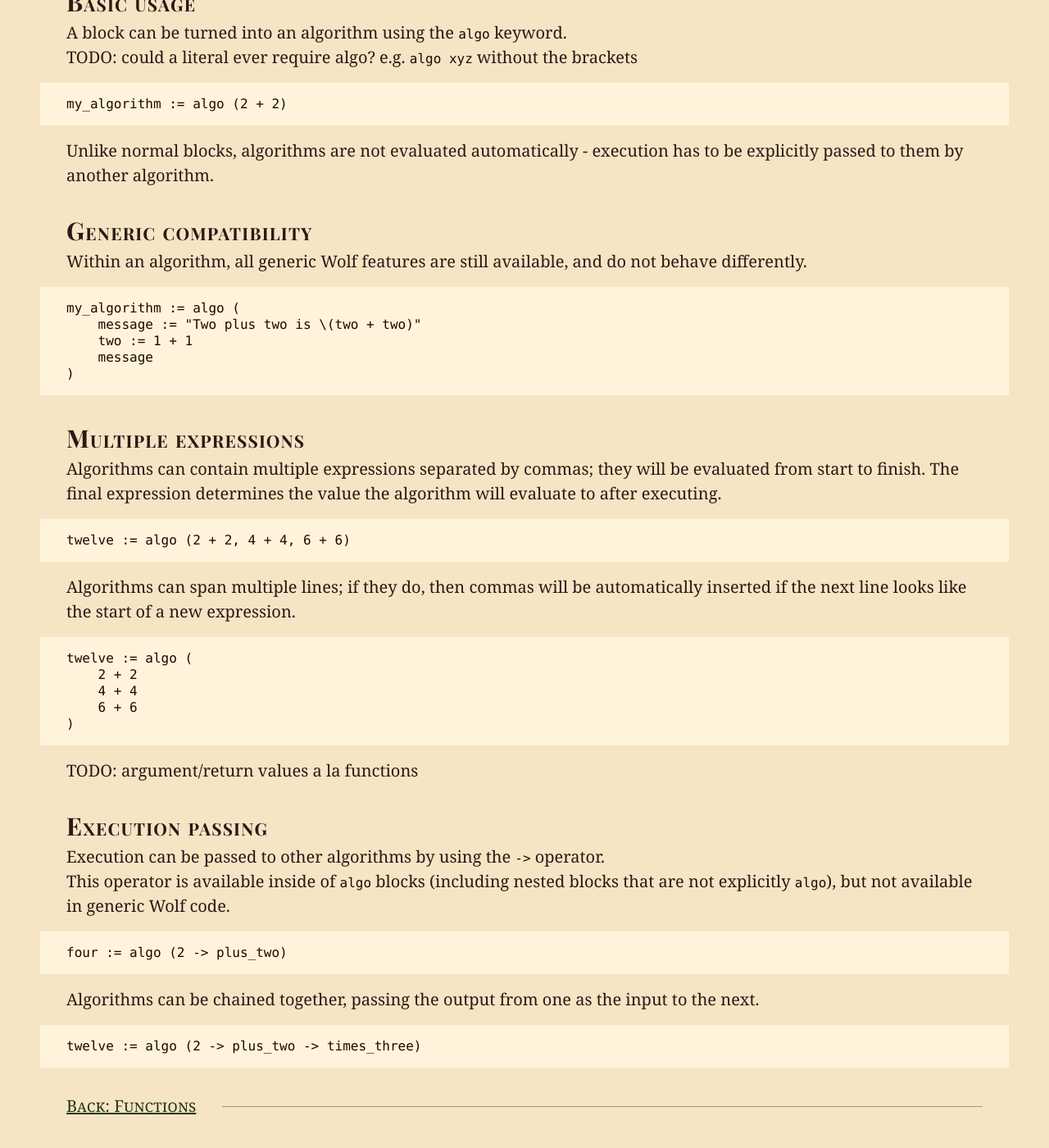
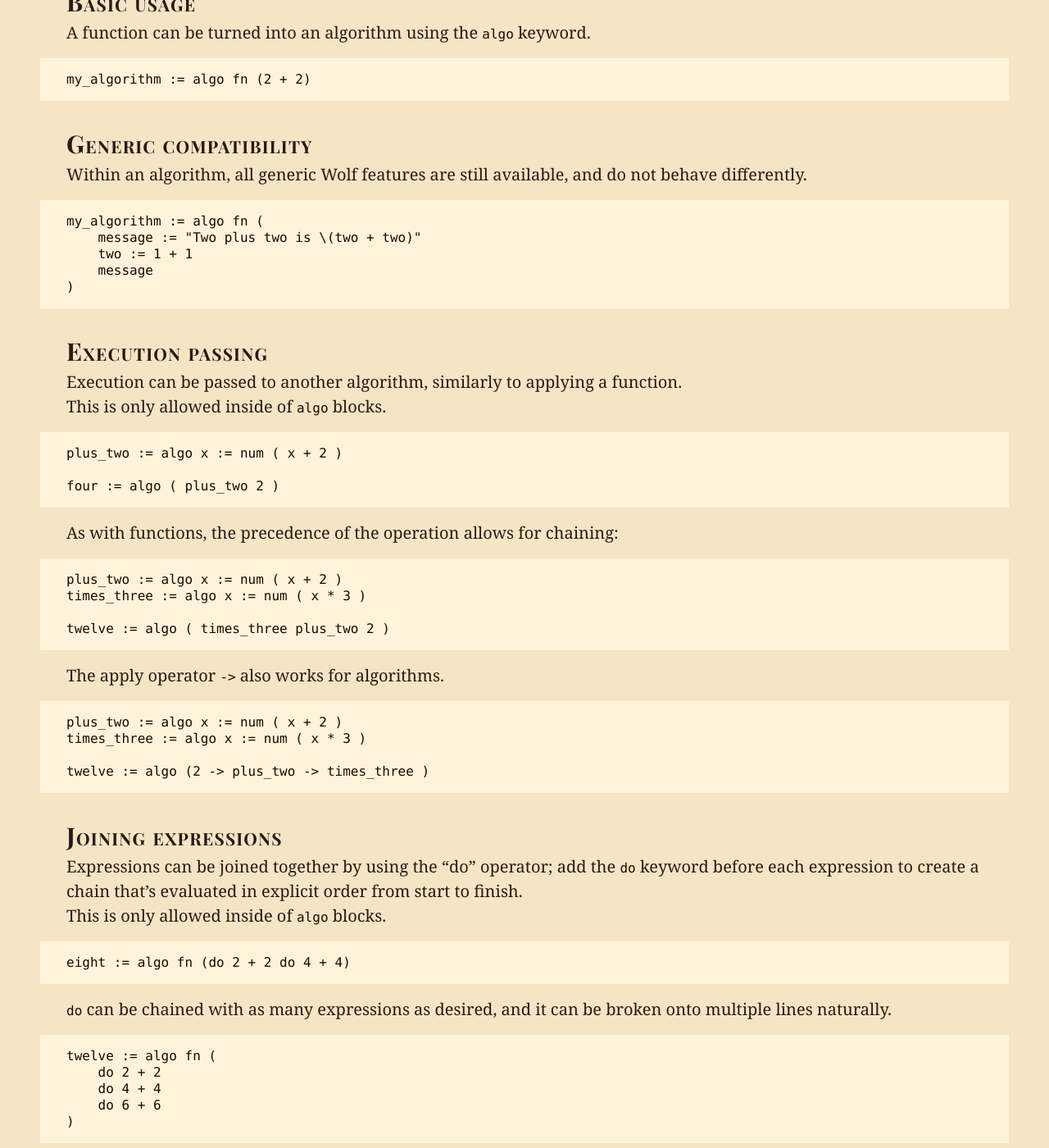
Before and after one commit to dphfox/wolf, a Jekyll site: the page built from docs/design/12-algorithms.md, in a window 1280 px wide and 1400 px high, scrolled down 487 px. Shown: the whole window at 82% size. Built offline with Jekyll 4.4.1, drawn with Linux system fonts in a browser that asks for light colours; some web fonts are replaced; some of the changed text lies outside the part shown.

Commit message:
Expression joining

````diff
--- a/docs/design/12-algorithms.md
+++ b/docs/design/12-algorithms.md
@@ -9,20 +9,15 @@ However, sequential execution is useful for implementing iterative solvers or IO
 procedures.
 
 In Wolf, these are explicitly supported as *algorithms*. Algorithms are an
-enhanced kind of block which has a defined execution order.
+enhanced kind of function which has a defined execution order.
 
 ## Basic usage
 
-A block can be turned into an algorithm using the `algo` keyword.
-
-TODO: could a literal ever require algo? e.g. `algo xyz` without the brackets
+A function can be turned into an algorithm using the `algo` keyword.
 
 ```
-my_algorithm := algo (2 + 2)
+my_algorithm := algo fn (2 + 2)
 ```
-
-Unlike normal blocks, algorithms are not evaluated automatically - execution has
-to be explicitly passed to them by another algorithm.
 
 ## Generic compatibility
 
@@ -30,51 +25,62 @@ Within an algorithm, all generic Wolf features are still available, and do not
 behave differently.
 
 ```
-my_algorithm := algo (
+my_algorithm := algo fn (
 	message := "Two plus two is \(two + two)"
 	two := 1 + 1
 	message
 )
 ```
 
-## Multiple expressions
+## Execution passing
 
-Algorithms can contain multiple expressions separated by commas; they will be
-evaluated from start to finish. The final expression determines the value the
-algorithm will evaluate to after executing.
+Execution can be passed to another algorithm, similarly to applying a function.
+
+This is only allowed inside of `algo` blocks.
 
 ```
-twelve := algo (2 + 2, 4 + 4, 6 + 6)
+plus_two := algo x := num ( x + 2 )
+
+four := algo ( plus_two 2 )
 ```
 
-Algorithms can span multiple lines; if they do, then commas will be
-automatically inserted if the next line looks like the start of a new
-expression.
+As with functions, the precedence of the operation allows for chaining:
 
 ```
-twelve := algo (
-	2 + 2
-	4 + 4
-	6 + 6
+plus_two := algo x := num ( x + 2 )
+times_three := algo x := num ( x * 3 )
+
+twelve := algo ( times_three plus_two 2 )
+```
+
+The apply operator `->` also works for algorithms.
+
+```
+plus_two := algo x := num ( x + 2 )
+times_three := algo x := num ( x * 3 )
+
+twelve := algo (2 -> plus_two -> times_three )
+```
+
+## Joining expressions
+
+Expressions can be joined together by using the "do" operator; add the `do`
+keyword before each expression to create a chain that's evaluated in explicit
+order from start to finish.
+
+This is only allowed inside of `algo` blocks.
+
+```
+eight := algo fn (do 2 + 2 do 4 + 4)
+```
+
+`do` can be chained with as many expressions as desired, and it can be broken
+onto multiple lines naturally.
+
+```
+twelve := algo fn (
+	do 2 + 2
+	do 4 + 4
+	do 6 + 6
 )
 ```
-
-TODO: argument/return values a la functions
-
-## Execution passing
-
-Execution can be passed to other algorithms by using the `->` operator.
-
-This operator is available inside of `algo` blocks (including nested
-blocks that are not explicitly `algo`), but not available in generic Wolf code.
-
-```
-four := algo (2 -> plus_two)
-```
-
-Algorithms can be chained together, passing the output from one as the input
-to the next.
-
-```
-twelve := algo (2 -> plus_two -> times_three)
-```
````
Also changed, not shown: docs/design/11-functions.md (+33 -16 lines).
